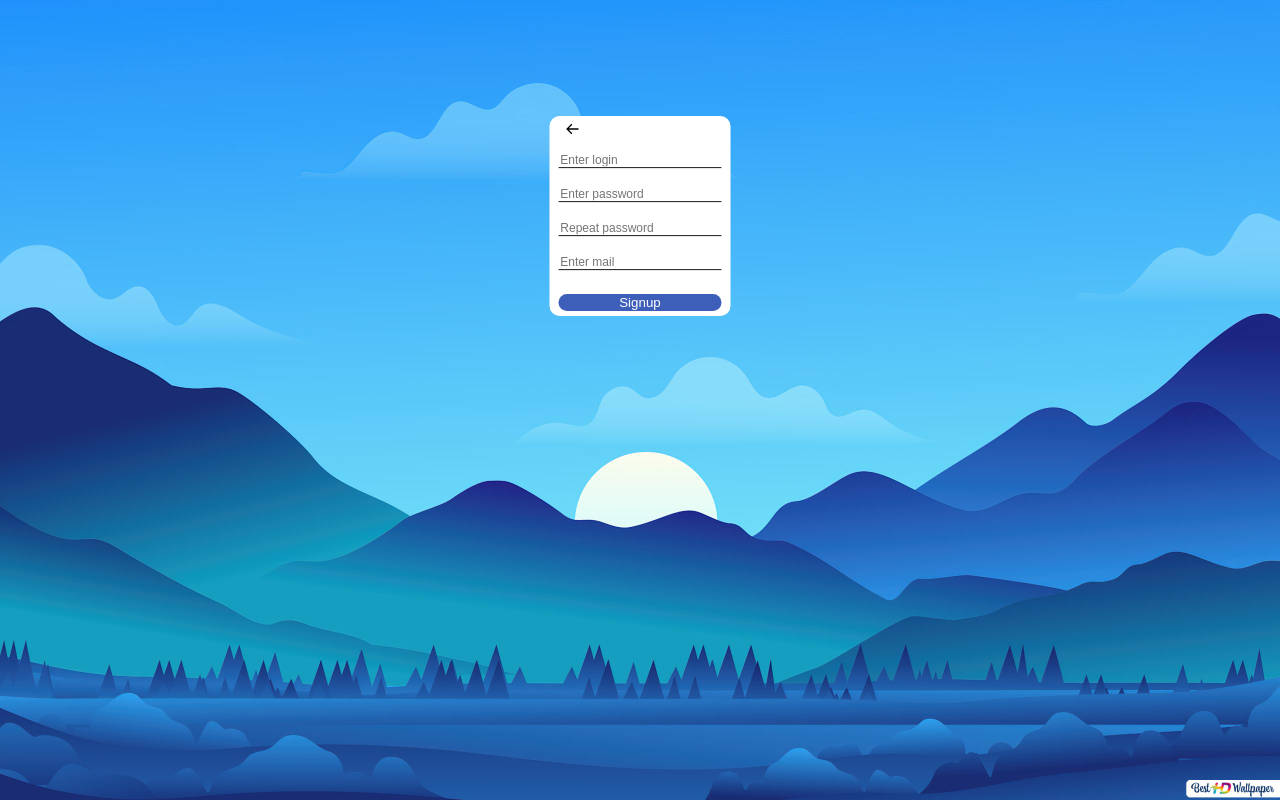
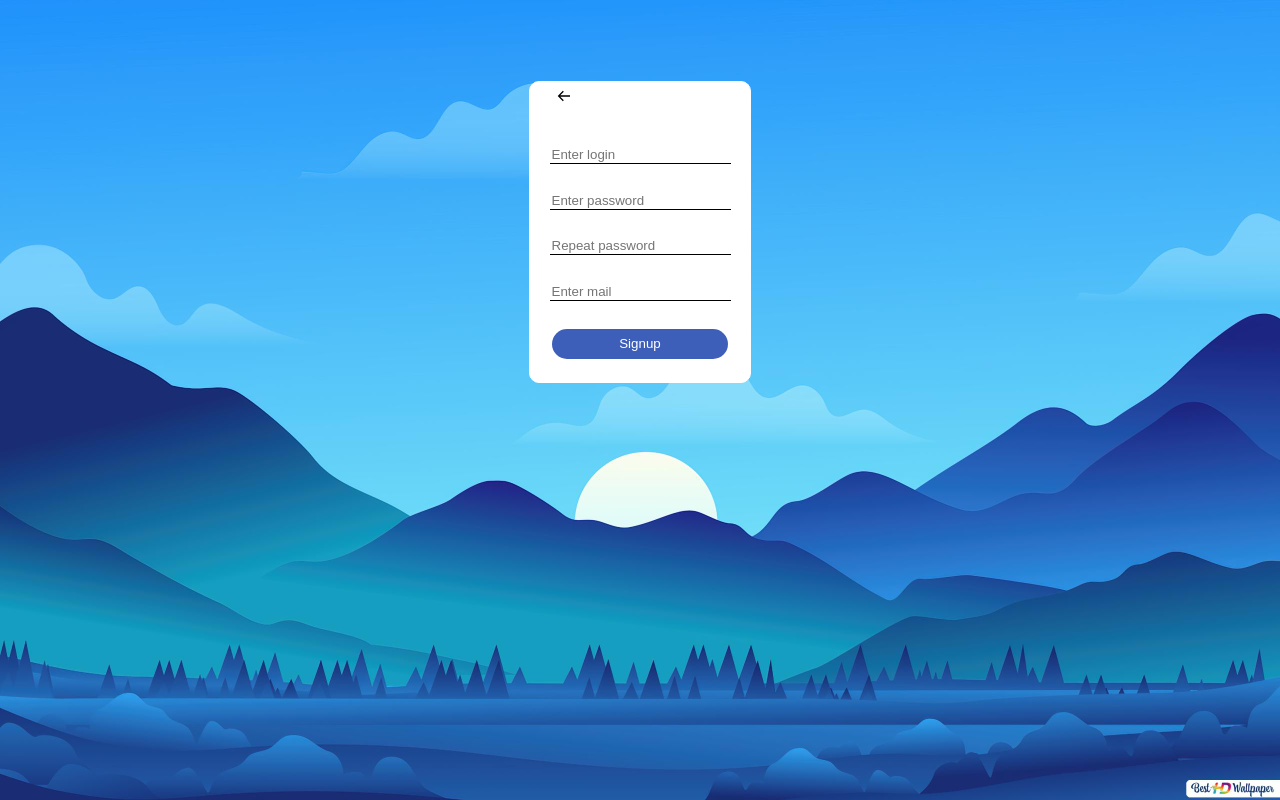
Before and after one commit to Yellowtyler/chat-app, a React (Create React App) app in the folder chat-app-frontend/: page / in a window 1280 px wide. Both pictures are taken after a click on the button "Signup". Built offline with nearby package versions, Linux system fonts and the light colour scheme.

Commit message:
revies auth page, added validation

```diff
--- a/chat-app-frontend/src/components/Auth.js
+++ b/chat-app-frontend/src/components/Auth.js
@@ -1,13 +1,23 @@
 import { loginUser, signupUser } from './../api/AuthService';
+import { validateUsername, validateMail, validatePassword } from '../utils/ValidationUtils';
 import './../styles/auth.css';
 import { useState } from 'react';
 import {BiArrowBack} from "react-icons/bi";
 const Auth = ({setIsLogin}) => {
 
+    const [isLoginPage, setIsLoginPage] = useState(true);
+
     const [username, setUsername] = useState('');
     const [password, setPassword] = useState('');
-    const [isLoginPage, setIsLoginPage] = useState(true);
+    const [repeatPassword, setRepeatPassword] = useState('');
     const [mail, setMail] = useState('');
+
+    const [errorMsg, setErrorMsg] = useState('');
+
+    const [usernameFieldColor, setUsernameFieldColor] = useState('black');
+    const [passwordFieldColor, setPasswordFieldColor] = useState('black');
+    const [repeatPasswordFieldColor, setRepeatPasswordFieldColor] = useState('black');
+    const [mailFieldColor, setMailFieldColor] = useState('black');
 
     const handleLogin = (e) => {
         const login = {
@@ -20,17 +30,88 @@ const Auth = ({setIsLogin}) => {
     }
 
     const handleSignup = (e) => {
+        const resultOfValidation = validatePassword(password, repeatPassword);
+        if (!validateUsername(username)) {
+            setErrorMsg('Username must have at least 4 charaters and contain latin letters');
+            setUsernameFieldColor('red');
+        }
+        if (resultOfValidation !== 'ok') {
+            setErrorMsg(resultOfValidation);
+            setPasswordFieldColor('red');
+        } else if (!validateMail(mail)) {
+            setErrorMsg('Invalid mail!');
+            setMailFieldColor('red');
+        } else {
             const signupRequest = {
                 username: username,
                 password: password,
                 mail: mail
             };
             signupUser(signupRequest).then(()=>setIsLoginPage(true), error => {
-            console.log(error);
+                if (error.response.status === 401) {
+                    setErrorMsg('This username already exists!');
+                    setUsernameFieldColor('red');
+                }
             });
+        }
+    };
+
+    const changeAndValidateUsername = (username) => {
+        if (!validateUsername(username)) {
+            setErrorMsg('Username must have at least 4 charaters and contain latin letters');
+            setUsernameFieldColor('red');
+        } else {
+            setErrorMsg('');
+            setUsernameFieldColor('black');
+        }
+    }
+
+    const changeAndValidatePassword = (password) => {
+        const resultOfPasswordValidation = validatePassword(password, repeatPassword);
+        if (resultOfPasswordValidation !== 'ok') {
+            setErrorMsg(resultOfPasswordValidation);
+            setPasswordFieldColor('red');
+        } else {
+            setErrorMsg('');
+            setPasswordFieldColor('black');
+        }
+        setPassword(password);
+    }
+
+    const changeAndValidateRepeatPassword = (repeatPassword) => {
+        if (repeatPassword !== password) {
+            setErrorMsg('Password fields do not match! Try again');
+            setPasswordFieldColor('red');
+            setRepeatPasswordFieldColor('red');
+        } else {
+            setErrorMsg('');
+            setPasswordFieldColor('black');
+            setRepeatPasswordFieldColor('black');
+        }
+        setRepeatPassword(repeatPassword);
+    }
+
+    const changeAndValidateMail = (mail) => {
+        if (!validateMail(mail)) {
+            setErrorMsg('Invalid mail!');
+            setMailFieldColor('red');
+        } else {
+            setErrorMsg('');
+            setMailFieldColor('black');
+        }
+        setMail(mail);
     };
 
     const switchPage = (e) => {
+        setPassword('');
+        setUsername('');
+        setRepeatPassword('');
+        setMail('');
+        setErrorMsg('');
+        setUsernameFieldColor('black');
+        setPasswordFieldColor('black');
+        setRepeatPasswordFieldColor('black');
+        setMailFieldColor('black');
         setIsLoginPage(!isLoginPage);
     }
 
@@ -48,15 +129,13 @@ const Auth = ({setIsLogin}) => {
             </div>}
             {!isLoginPage && <div className="signup-container">
                 <BiArrowBack className="back" onClick={switchPage}/>
-                <input className="login-signup" type="text" placeholder="Enter login" onChange={e=>setUsername(e.target.value)}></input>
-                <input className="password-signup" type="password" placeholder="Enter password" onChange={e=>setPassword(e.target.value)}></input>
-                <input className="password-signup" type="password" placeholder="Repeat password" onChange={e=>setPassword(e.target.value)}></input>
-                <input className="mail" type="mail" placeholder="Enter mail" onChange={e=>setMail(e.target.value)}></input>
+                <input className="login-signup" type="text"  style={{'color': usernameFieldColor}} placeholder="Enter login" onChange={e=>changeAndValidateUsername(e.target.value)}></input>
+                <input className="password-signup" style={{'color': passwordFieldColor}} type="password" placeholder="Enter password" onChange={e=>changeAndValidatePassword(e.target.value)}></input>
+                <input className="password-signup" style={{'color': repeatPasswordFieldColor}} type="password" placeholder="Repeat password" onChange={e=>changeAndValidateRepeatPassword(e.target.value)}></input>
+                <input className="mail" type="mail" style={{'color': mailFieldColor}} placeholder="Enter mail" onChange={e=>changeAndValidateMail(e.target.value)}></input>
+                { errorMsg.length > 0 && <span className="error-message">{errorMsg}</span>}
                 <button className="signup-signup-btn" onClick={handleSignup}>Signup</button>
-
-            </div>
-
-            }
+            </div>}
         </div>
         </div>
     );
--- a/chat-app-frontend/src/components/Main.js
+++ b/chat-app-frontend/src/components/Main.js
@@ -1,5 +1,4 @@
 
-import { useState, useEffect } from "react";
 import ChatList from './ChatList';
 import Chat from './Chat';
 import Search from './Search';
--- a/chat-app-frontend/src/styles/auth.css
+++ b/chat-app-frontend/src/styles/auth.css
@@ -7,7 +7,7 @@
   }
 
 .auth-page {
-    padding: 1rem;
+    padding: 2rem;
     height: 400px;
     display: flex;
     align-items: center;
@@ -22,11 +22,11 @@
   color: white;
   display: flex;
   align-items: center;
-  justify-content: space-between;
-  border-color: grey;
+  justify-content: space-around;
   border: solid 0.1em;
   flex-direction: column;
-  min-height: 170px;
+  min-height: 300px;
+  min-width: 220px;
   height: 200px;
   margin: 0;
   position: absolute;
@@ -41,7 +41,7 @@
   border: 0ch;
   border-bottom: solid 0.1em;
   margin-top: 2rem;
-  transform: scale(0.9);
+
 }
 
 .password {
@@ -49,13 +49,12 @@
   border: 0ch;
   border-bottom: solid 0.1em;
   margin-top: 2rem;
-  transform: scale(0.9);
   margin-top: 1rem;
 }
 
 .forgot-password {
-  font-size: 12px;
-  margin-right: 3.4rem;
+  font-size: 14px;
+  margin-right: 3.5rem;
 }
 
 .btn-container {
@@ -65,10 +64,10 @@
 
 .login-btn {
   border: none;
-  width: 90%;
+  width: 80%;
+  height: 10%;
   display: block;
   border-radius: 15px;
-  margin-top: 0.4rem;
   cursor: pointer;
   color: white;
   background-color: rgb(62, 95, 185);
@@ -76,12 +75,12 @@
 
 .signup-btn {
   border: none;
-  width: 90%;
+  width: 80%;
+  height: 10%;
   display: inline-table;
   cursor: pointer;
   border-radius: 15px;
-  margin-top: 0.5rem;
-  margin-bottom: 0.5em;
+  margin-bottom: 1.3em;
   color: rgb(62, 95, 185);
   background-color: #e1e7f5;
 }
@@ -93,13 +92,15 @@
 .signup-container {
   border-radius: 10px;
   vertical-align: middle;
+  background-color: white;
+  color: white;
   display: flex;
   align-items: center;
-  justify-content: center;
-  background-color: white;
-  color: white;
+  justify-content: space-around;
+  border: solid 0.1em;
   flex-direction: column;
-  min-height: 170px;
+  min-height: 300px;
+  min-width: 220px;
   height: 200px;
   margin: 0;
   position: absolute;
@@ -112,8 +113,8 @@
 .back {
   size: 14px;
   overflow: visible;
-  margin-right: 8.5rem;
-  margin-bottom: 1.3ch;
+  margin-right: 9.5rem;
+  margin-bottom: 3ch;
   cursor: pointer;
   color: black;
 }
@@ -121,31 +122,37 @@
 .login-signup {
   border: 0ch;
   border-bottom: solid 0.1em;
-  transform: scale(0.9);
+  border-color: black;
 }
 
 .password-signup {
   border: 0ch;
   border-bottom: solid 0.1em;
-  transform: scale(0.9);
   margin-top: 1rem;
 }
 
 .mail {
   border: 0ch;
-  border-bottom: solid 0.1em;
-  margin-bottom: 1em;
+  border-bottom: solid 0.1em;;
   margin-top: 1rem;
-  transform: scale(0.9);
 }
 
 .signup-signup-btn {
   border: none;
-  width: 90%;
+  width: 80%;
+  height: 10%;
   display: inline-table;
   cursor: pointer;
   border-radius: 15px;
-  margin-top: 0.6rem;
+  margin-top: 1rem;
+  margin-bottom: 1.3em;
   color: white;
   background-color: rgb(62, 95, 185);
 }
+
+.error-message {
+  color: red;
+  display: inline;
+  margin-left: 1rem;
+  font-size: 10px;
+}
--- /dev/null
+++ b/chat-app-frontend/src/utils/ValidationUtils.js
@@ -0,0 +1,23 @@
+
+const usernameRegex = new RegExp("^[a-zA-Z0-9]*$");
+const passwordRegex = new RegExp("^(?=.*[a-z])(?=.*[A-Z])(?=.*\\d)(?=.*[@$!%*?&])[A-Za-z\\d@$!%*?&]+$");
+const mailRegex = new RegExp("^(.+)@(.+)$");
+
+export const validateUsername = (username) => {
+    return username.length >= 4 && usernameRegex.test(username);
+};
+
+export const validatePassword = (password) => {
+    if (password.length < 8) {
+        return 'Passwords must be at least 8 characters in length';
+    }
+    if (!passwordRegex.test(password)) {
+        return 'Password must contain upper and lower case letters, numbers and special characters!';
+    }
+    return 'ok';
+};
+
+
+export const validateMail = (mail) => {
+    return mailRegex.test(mail);
+}
```
Lines whose indentation alone changed are shown as unchanged.
